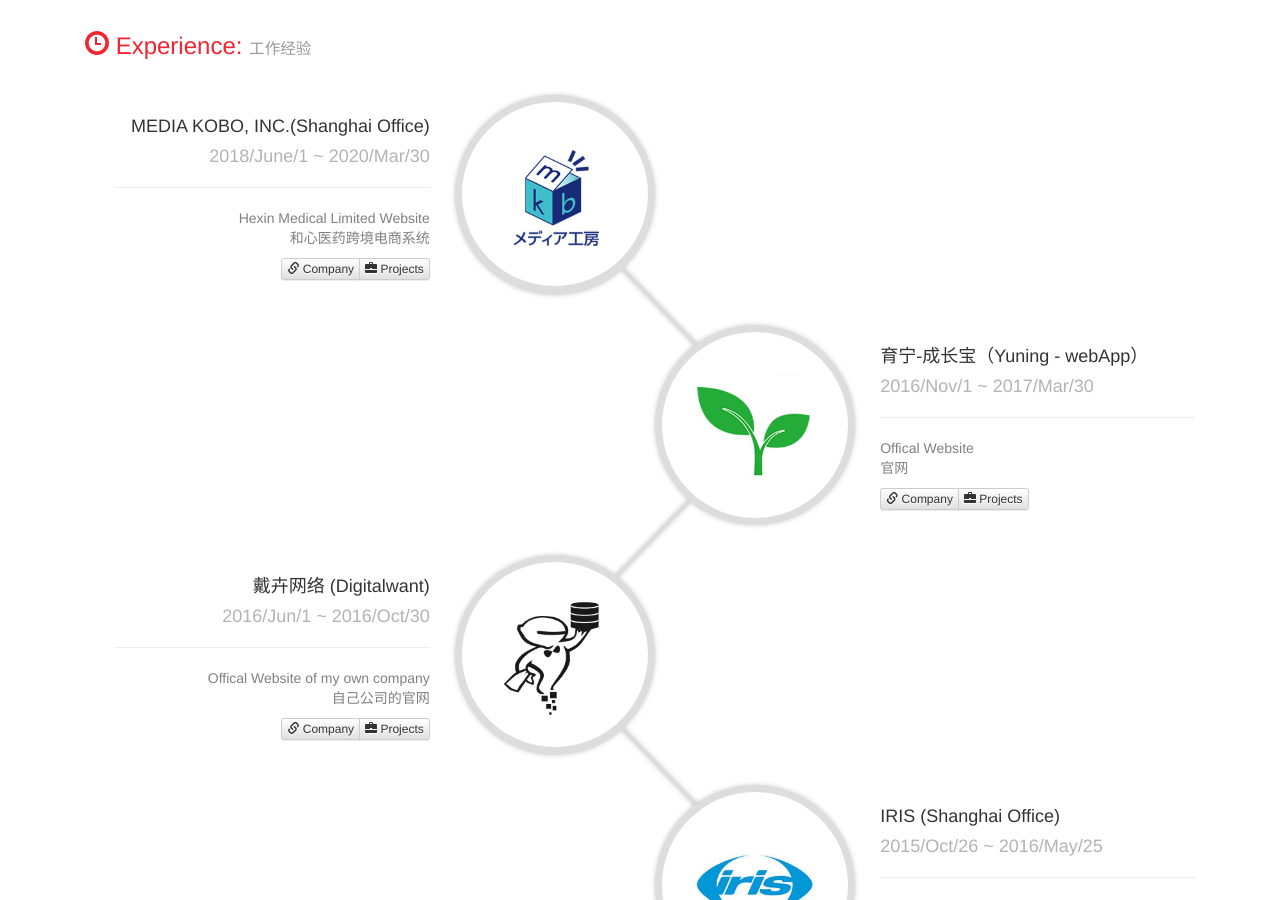
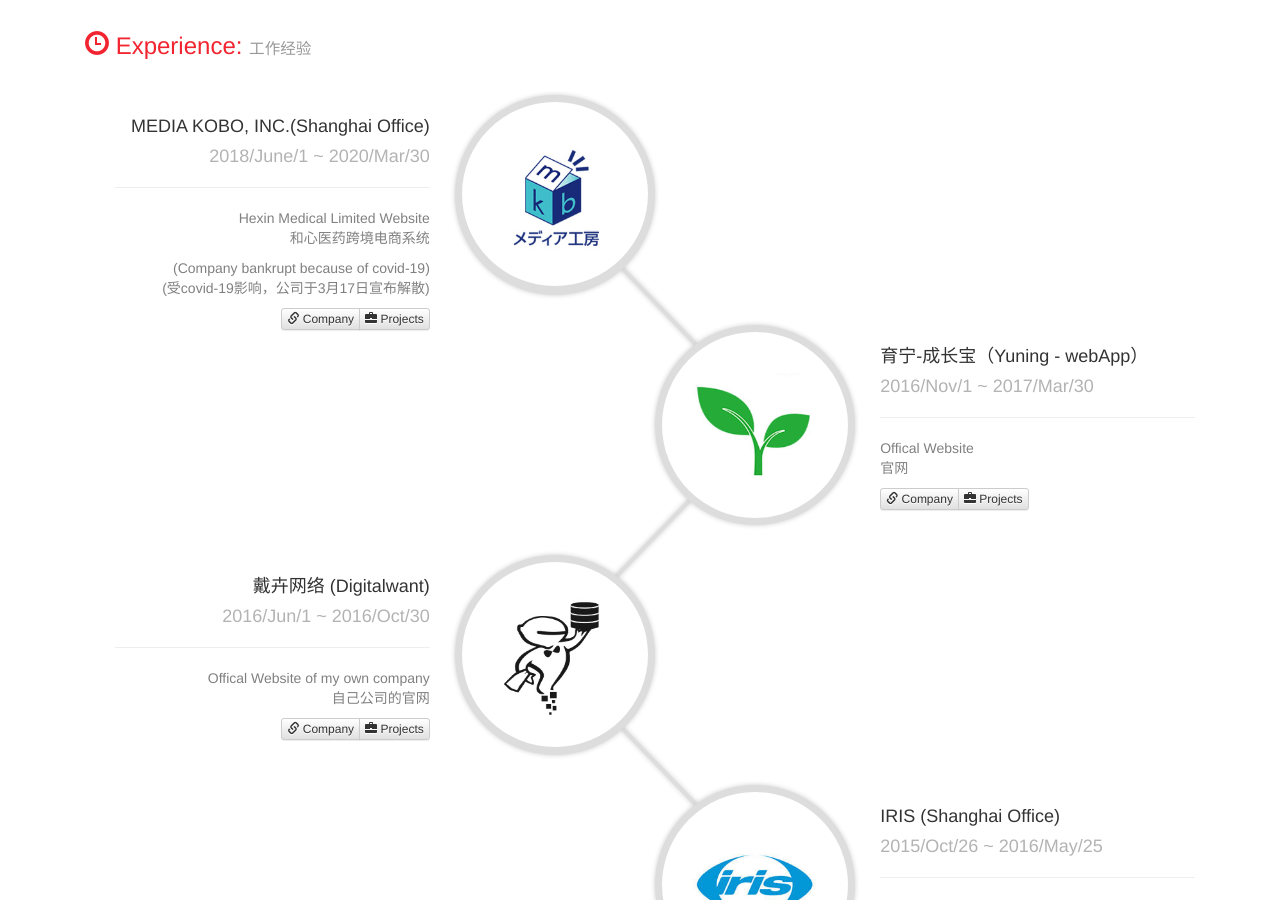
Before and after one commit to iamike/iamike.github.io, a Jekyll site: the page built from cv.html, in a window 1280 px wide and 900 px high, scrolled down 1951 px. Built offline with Jekyll 4.4.1, drawn with Linux system fonts in a browser that asks for light colours; comment, search, counter and statistics services are not loaded.

Commit message:
Update timeline.json

```diff
--- a/_data/timeline.json
+++ b/_data/timeline.json
@@ -137,11 +137,15 @@
       "start": "2018/June/1",
       "end": "2020/Mar/30",
       "site": "http://www.mkb.ne.jp",
-      "projects": "http://www.mkb.ne.jp",
+      "projects": "http://www.hexin-medical.com",
       "description": [
         {
           "taskC": "和心医药跨境电商系统",
           "taskE": "Hexin Medical Limited Website"
+        },
+        {
+          "taskC": "(受covid-19影响，公司于3月17日宣布解散)",
+          "taskE": "(Company bankrupt because of covid-19)"
         }
       ]
     }
```
